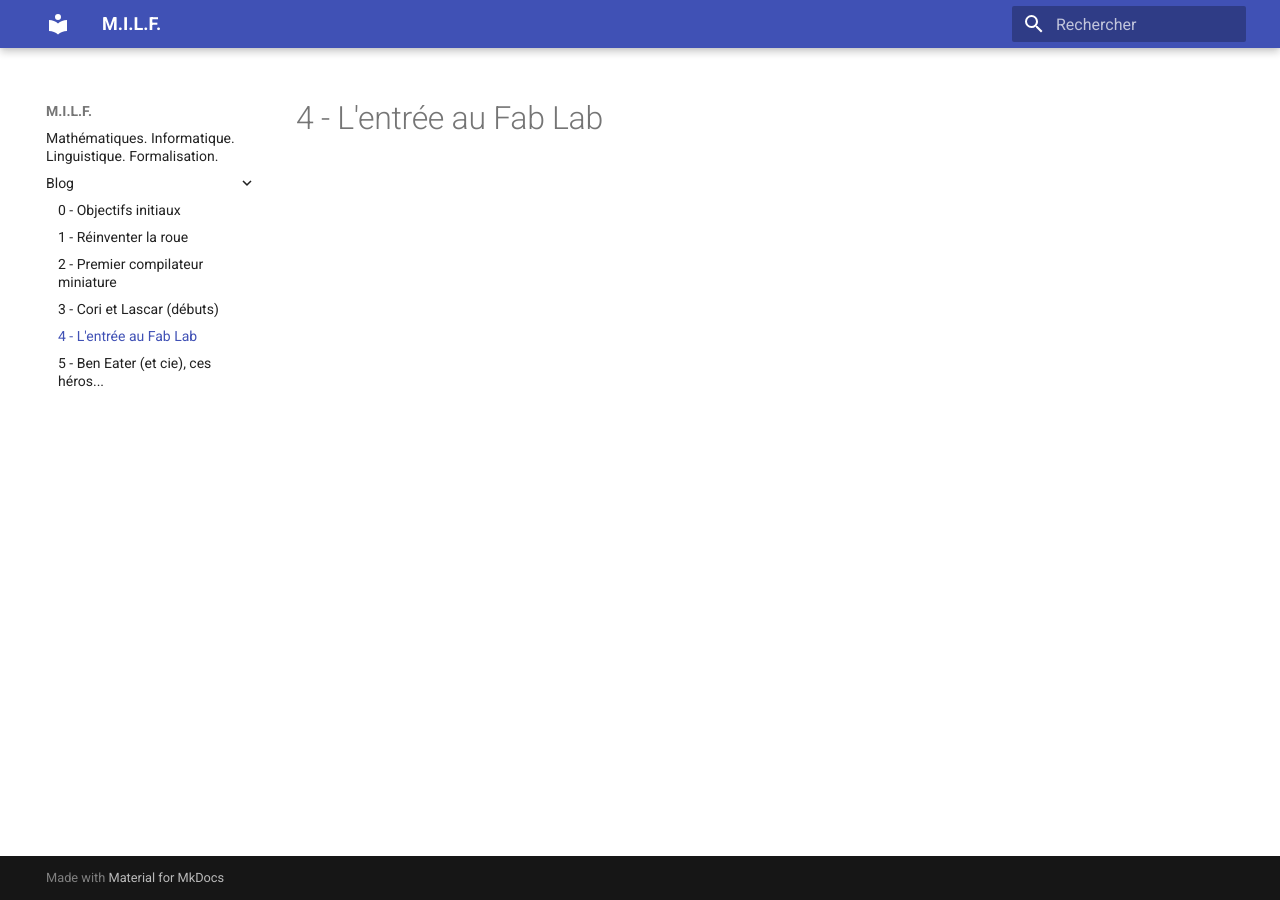
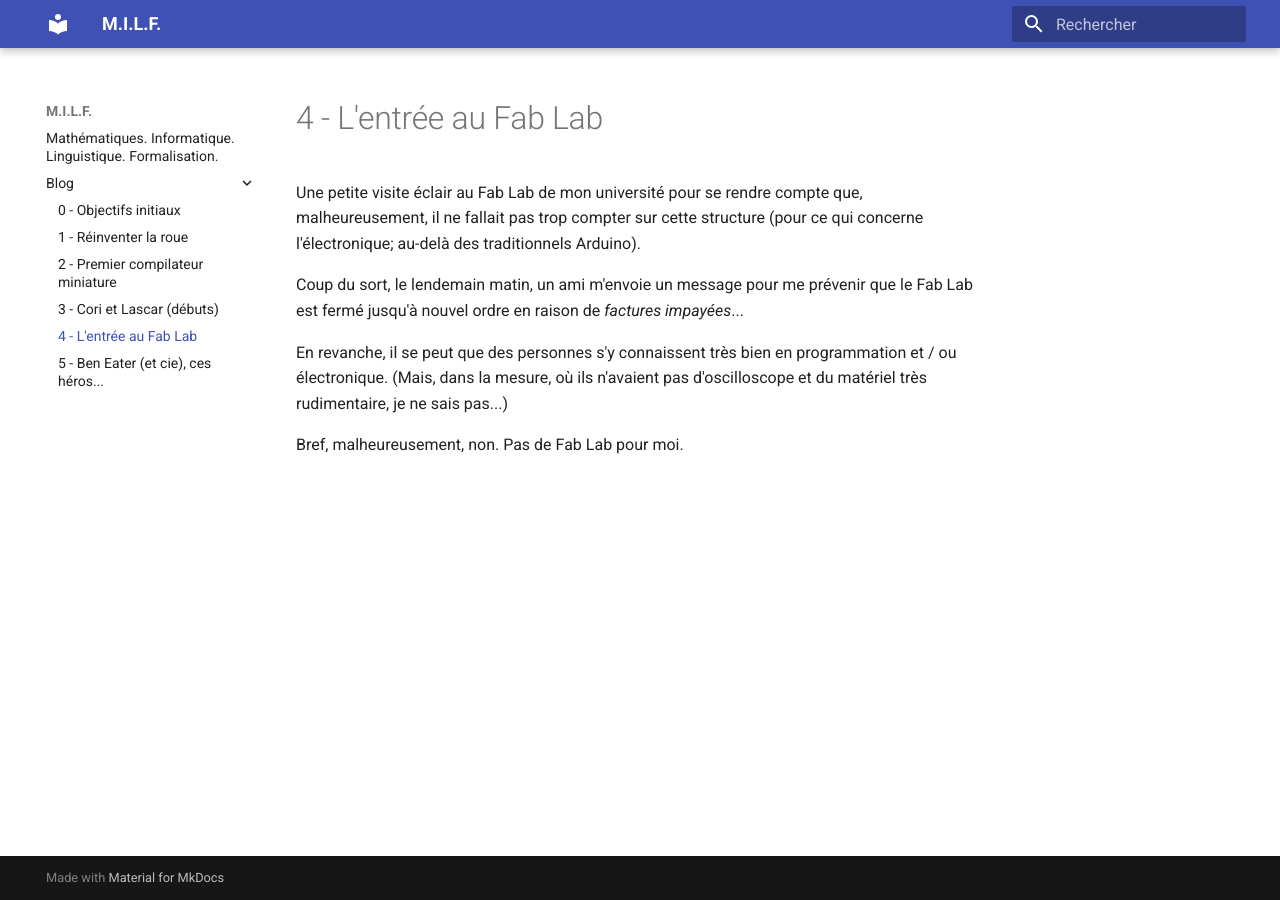
Before and after one commit to MathiasGarnier/MILF, an MkDocs documentation site: the page built from docs/blog/4-entree-au-fab-lab.md, in a window 1280 px wide. Built offline with MkDocs 1.6.1 and Material for MkDocs 9.7.7, drawn with Linux system fonts in a browser that asks for light colours.

Commit message:
Update 4-entree-au-fab-lab.md

```diff
--- a/docs/blog/4-entree-au-fab-lab.md
+++ b/docs/blog/4-entree-au-fab-lab.md
@@ -1 +1,9 @@
 # 4 - L'entrée au Fab Lab
+
+Une petite visite éclair au Fab Lab de mon université pour se rendre compte que, malheureusement, il ne fallait pas trop compter sur cette structure (pour ce qui concerne l'électronique; au-delà des traditionnels Arduino).
+
+Coup du sort, le lendemain matin, un ami m'envoie un message pour me prévenir que le Fab Lab est fermé jusqu'à nouvel ordre en raison de _factures impayées_...
+
+En revanche, il se peut que des personnes s'y connaissent très bien en programmation et / ou électronique. (Mais, dans la mesure, où ils n'avaient pas d'oscilloscope et du matériel très rudimentaire, je ne sais pas...)
+
+Bref, malheureusement, non. Pas de Fab Lab pour moi.
```
